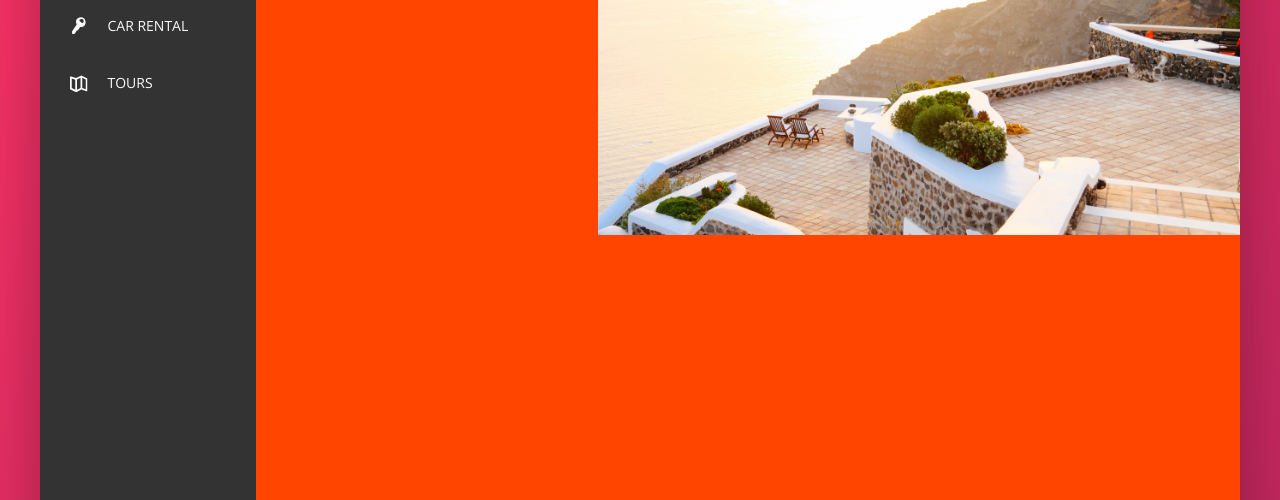
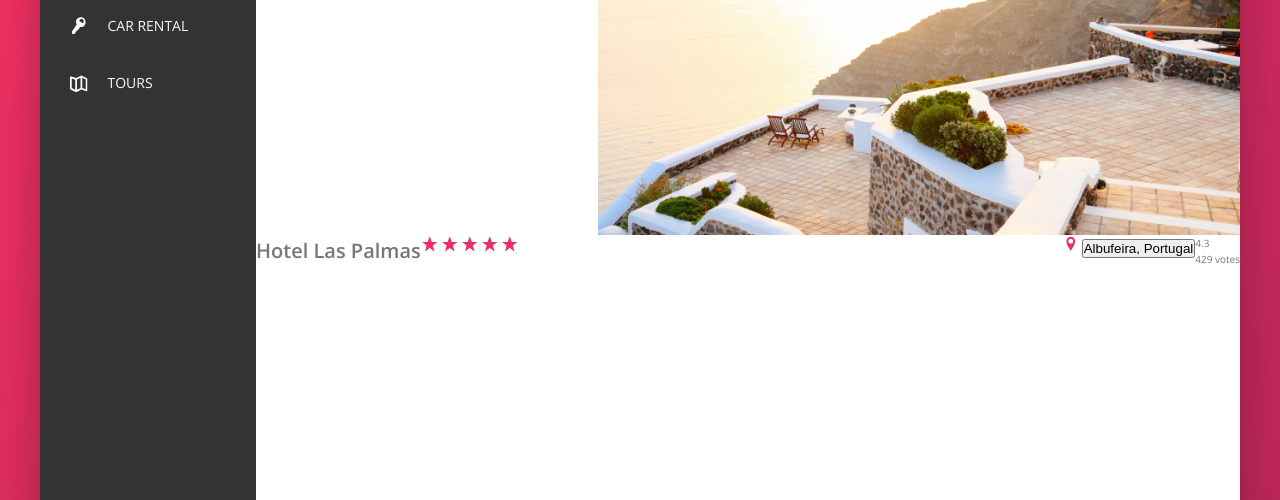
Before and after one commit to benjimon24/css-trillo, a plain HTML site: page index.html in a window 1280 px wide. Shown: the part 300-800 px from the top of the page. Drawn offline with nearby package versions, Linux system fonts and the light colour scheme.

Commit message:
add html markup for overview section. added some flex style properties to space out overview elements

```diff
--- a/css/style.css
+++ b/css/style.css
@@ -77,7 +77,7 @@ body {
   justify-content: space-between; }
 
 .hotel-view {
-  background-color: orangered;
+  background-color: #fff;
   flex: 1;
   height: 80rem; }
 
@@ -206,3 +206,16 @@ body {
   .gallery__photo {
     width: 100%;
     display: block; }
+
+.overview {
+  display: flex; }
+  .overview__stars {
+    margin-right: auto; }
+  .overview__icon-star {
+    height: 1.75rem;
+    width: 1.75rem;
+    fill: var(--color-primary); }
+  .overview__icon-location {
+    height: 1.75rem;
+    width: 1.75rem;
+    fill: var(--color-primary); }
--- a/index.html
+++ b/index.html
@@ -87,6 +87,30 @@
               <img src="img/hotel-3.jpg" alt="hotel 3 photo" class="gallery__photo" />
             </figure>
           </div>
+
+          <div class="overview">
+            <h1 class="overview__heading">
+              Hotel Las Palmas
+            </h1>
+
+            <div class="overview__stars">
+              <svg class="overview__icon-star"><use xlink:href="img/sprite.svg#icon-star"></use></svg>
+              <svg class="overview__icon-star"><use xlink:href="img/sprite.svg#icon-star"></use></svg>
+              <svg class="overview__icon-star"><use xlink:href="img/sprite.svg#icon-star"></use></svg>
+              <svg class="overview__icon-star"><use xlink:href="img/sprite.svg#icon-star"></use></svg>
+              <svg class="overview__icon-star"><use xlink:href="img/sprite.svg#icon-star"></use></svg>
+            </div>
+
+            <div class="overview__location">
+              <svg class="overview__icon-location"><use xlink:href="img/sprite.svg#icon-location-pin"></use></svg>
+              <button class="btn-inline">Albufeira, Portugal</button>
+            </div>
+
+            <div class="overview__rating">
+              <div class="overview__rating-average">4.3</div>
+              <div class="overview__rating-count">429 votes</div>
+            </div>
+          </div>
         </main>
       </div>
     </div>
--- a/sass/_components.scss
+++ b/sass/_components.scss
@@ -192,3 +192,38 @@
     display: block;
   }
 }
+
+// OVERVIEW
+.overview {
+  display: flex;
+
+
+  &__heading {}
+
+  &__stars {
+    //extremely useful trick for splitting multiple elements away from each other in a flex container
+    margin-right: auto;
+  }
+
+  &__icon-star {
+    height: 1.75rem;
+    width: 1.75rem;
+    fill: var(--color-primary)
+  }
+
+  &__location {
+  }
+
+  &__icon-location {
+    height: 1.75rem;
+    width: 1.75rem;
+    fill: var(--color-primary)
+  }
+
+  &__rating {}
+
+  &__rating-average {}
+
+  &__rating-count{}
+
+}
--- a/sass/_layout.scss
+++ b/sass/_layout.scss
@@ -29,8 +29,7 @@
 }
 
 .hotel-view {
-  // background-color: #fff;
-  background-color: orangered;
+  background-color: #fff;
   flex: 1;
 
   height: 80rem;
```
